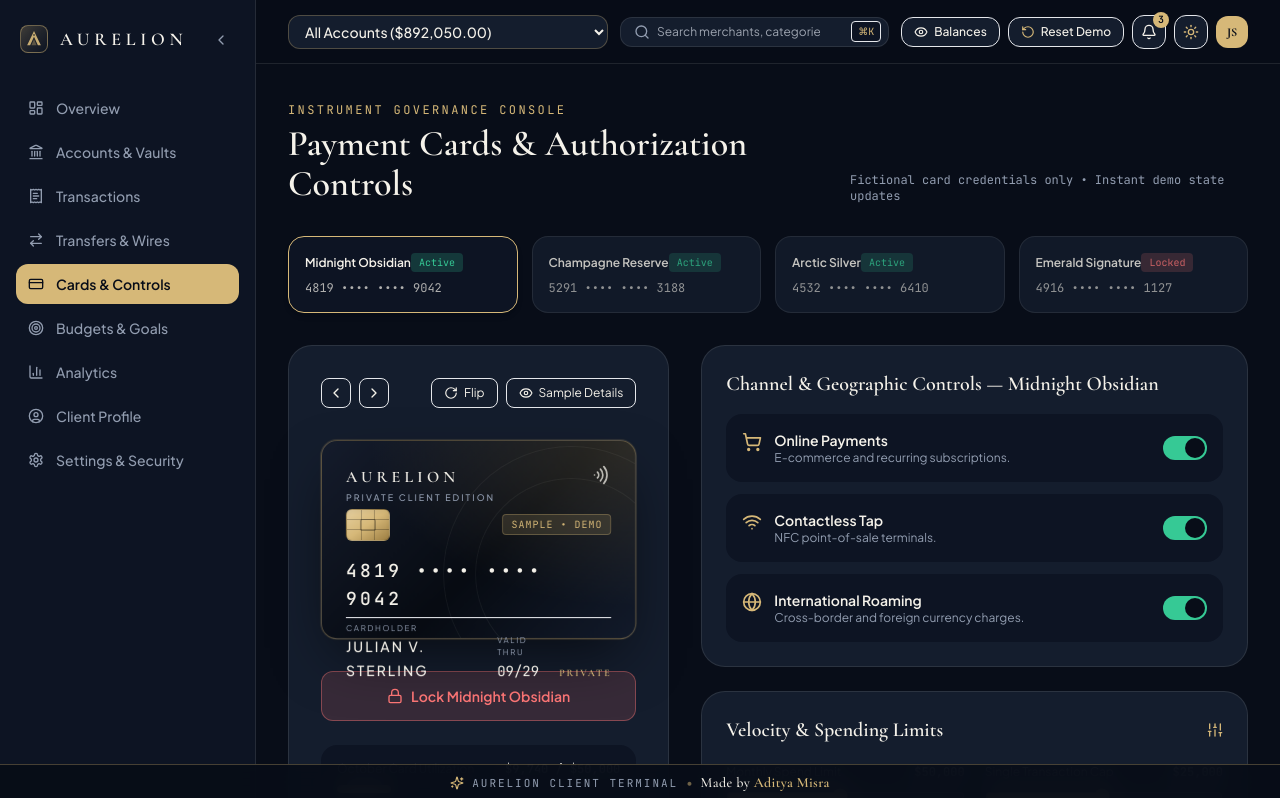
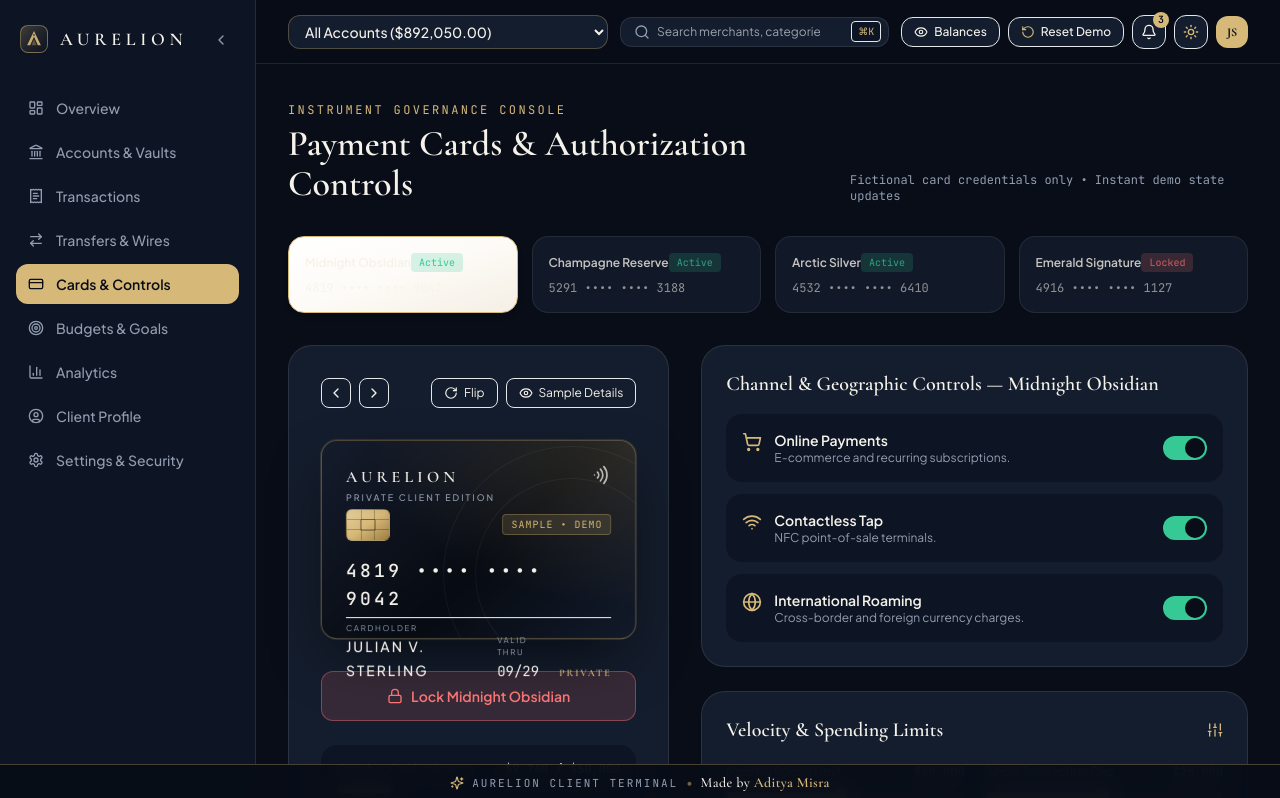
Before and after one commit to aditya-misra346/aurelion, a React (Vite) app: page /dashboard/cards in a window 1280 px wide. Shown: the top 798 px of the page. Built offline with nearby package versions, Linux system fonts and the light colour scheme.

Commit message:
chore(auto-sync): update 2 file(s) [skip ci]

```diff
--- a/src/pages/dashboard/DashboardCardsPage.tsx
+++ b/src/pages/dashboard/DashboardCardsPage.tsx
@@ -82,8 +82,8 @@ export const DashboardCardsPage: React.FC = () => {
               onClick={() => setSelectedCardIdx(idx)}
               className={`p-4 rounded-2xl border text-left transition-all flex flex-col justify-between ${
                 isSelected
-                  ? 'bg-[#0D1423] text-[#F5F2EA] border-[#D6B878] shadow-md'
-                  : 'bg-white dark:bg-[#141D2D] border-[#080D18]/10 dark:border-[#F5F2EA]/10 opacity-80 hover:opacity-100'
+                  ? 'bg-gradient-to-br from-[#FFFFFF] via-[#FDFBF7] to-[#F5EFE4] text-[#0A0F1A] border-[#D6B878] shadow-luxury-light ring-1 ring-[#D6B878]/40 dark:ring-0 dark:bg-[#0D1423] dark:text-[#F5F2EA] dark:border-[#D6B878] dark:shadow-md'
+                  : 'bg-white dark:bg-[#141D2D] border-[#0A0F1A]/10 dark:border-[#F5F2EA]/10 opacity-80 hover:opacity-100 shadow-sm dark:shadow-none'
               }`}
             >
               <div className="flex items-center justify-between">
--- a/src/pages/dashboard/DashboardTransfersPage.tsx
+++ b/src/pages/dashboard/DashboardTransfersPage.tsx
@@ -418,14 +418,14 @@ export const DashboardTransfersPage: React.FC = () => {
             </div>
           </div>
 
-          <div className="p-5 rounded-2xl bg-[#0D1423] text-[#F5F2EA] border border-[#D6B878]/30 flex items-center justify-between">
+          <div className="p-5 rounded-2xl bg-gradient-to-br from-[#FFFFFF] via-[#FDFBF7] to-[#F5EFE4] dark:bg-[#0D1423] text-[#0A0F1A] dark:text-[#F5F2EA] border border-[#D6B878]/35 dark:border-[#D6B878]/30 shadow-luxury-light dark:shadow-none flex items-center justify-between">
             <div>
-              <span className="text-xs text-[#929DB0] block">Simulated Settlement Amount</span>
-              <span className="text-xs text-[#D6B878]">
+              <span className="text-xs text-[#6B778D] dark:text-[#929DB0] block">Simulated Settlement Amount</span>
+              <span className="text-xs text-[#9E7B35] dark:text-[#D6B878]">
                 Memo: {description || 'Simulated transfer'}
               </span>
             </div>
-            <span className="font-mono text-2xl sm:text-3xl font-semibold text-[#D6B878] tabular-nums">
+            <span className="font-mono text-2xl sm:text-3xl font-semibold text-[#9E7B35] dark:text-[#D6B878] tabular-nums">
               ${numericAmount.toLocaleString('en-US', { minimumFractionDigits: 2 })} USD
             </span>
           </div>
```
